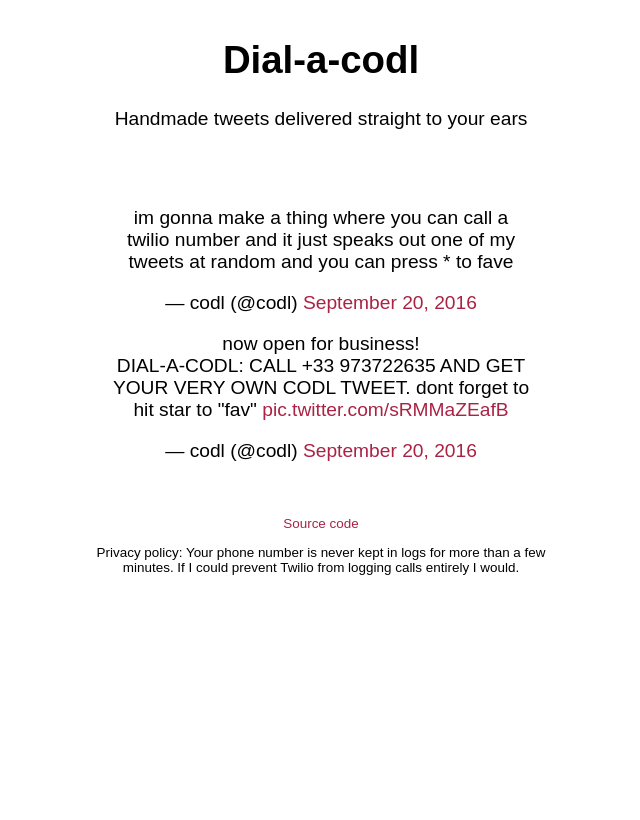
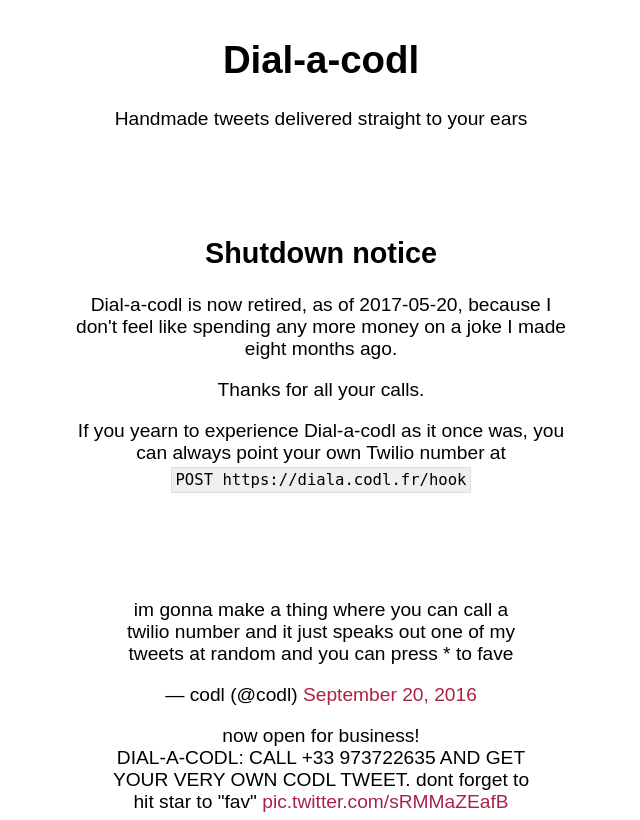
Before and after one commit to codl/tweetspeak, a Flask app: template templates/index.html in a window 1280 px wide. Shown: the top 820 px of the page, without its empty margins (319-959 px from the left). Before the commit the page ends 575 px from the top, so only its background shows below. Run offline with Flask 2, Linux system fonts and the light colour scheme; the template is opened without the code that fills it, so the values that code supplies are empty; parts of the project's set-up code (start-up, migrations or seed data) failed here and were passed over; some libraries are stand-ins or nearby versions.

Commit message:
shutdown. rip 🌹

```diff
--- a/main.py
+++ b/main.py
@@ -15,11 +15,7 @@
 ACCESS_TOKEN = getenv("TWEETSPEAK_ACCESS_TOKEN")
 ACCESS_SECRET = getenv("TWEETSPEAK_ACCESS_SECRET")
 
-NUMBERS = [
-        {"country": "FR", "number": "+33 9 73 72 26 35"},
-        {"country": "UK", "number": "+44 20 3872 2635"},
-        {"country": "US", "number": "+1 (267) 930-2635"},
-]
+NUMBERS = [ ]
 
 @app.route("/")
 def index():
--- a/templates/index.html
+++ b/templates/index.html
@@ -30,11 +30,23 @@
     margin: 4em auto;
     font-size: 0.7em;
 }
+.shutdown {
+    padding: 4rem 0;
+}
+kbd {
+    display: inline-block;
+    border: 1px solid #ddd;
+    background: #f1eeee;
+    padding: 3px;
+    margin: 3px;
+    font-family: monospace;
+}
 </style>
 </head>
 <body>
     <h1>Dial-a-codl</h1>
     <p>Handmade tweets delivered straight to your ears</p>
+    {% if numbers %}
     <ul class="numbers">
         {% for number in numbers %}
             <li>
@@ -43,6 +55,14 @@
             </li>
         {% endfor %}
     </ul>
+    {% else %}
+    <section class="shutdown">
+        <h2>Shutdown notice</h2>
+        <p>Dial-a-codl is now retired, as of 2017-05-20, because I don't feel like spending any more money on a joke I made eight months ago.</p>
+        <p>Thanks for all your calls.</p>
+        <p>If you yearn to experience Dial-a-codl as it once was, you can always point your own Twilio number at <kbd>POST https://diala.codl.fr/hook</kbd></p>
+    </section>
+    {% endif %}
 
     <blockquote class="twitter-tweet" data-lang="en"><p lang="en" dir="ltr">im gonna make a thing where you can call a twilio number and it just speaks out one of my tweets at random and you can press * to fave</p>&mdash; codl (@codl) <a href="https://twitter.com/codl/status/778271830280957952">September 20, 2016</a></blockquote>
     <blockquote class="twitter-tweet" data-conversation="none" data-lang="en"><p lang="en" dir="ltr">now open for business!<br>DIAL-A-CODL: CALL +33 973722635 AND GET YOUR VERY OWN CODL TWEET. dont forget to hit star to &quot;fav&quot; <a href="https://t.co/sRMMaZEafB">pic.twitter.com/sRMMaZEafB</a></p>&mdash; codl (@codl) <a href="https://twitter.com/codl/status/778317488148938752">September 20, 2016</a></blockquote>
```
